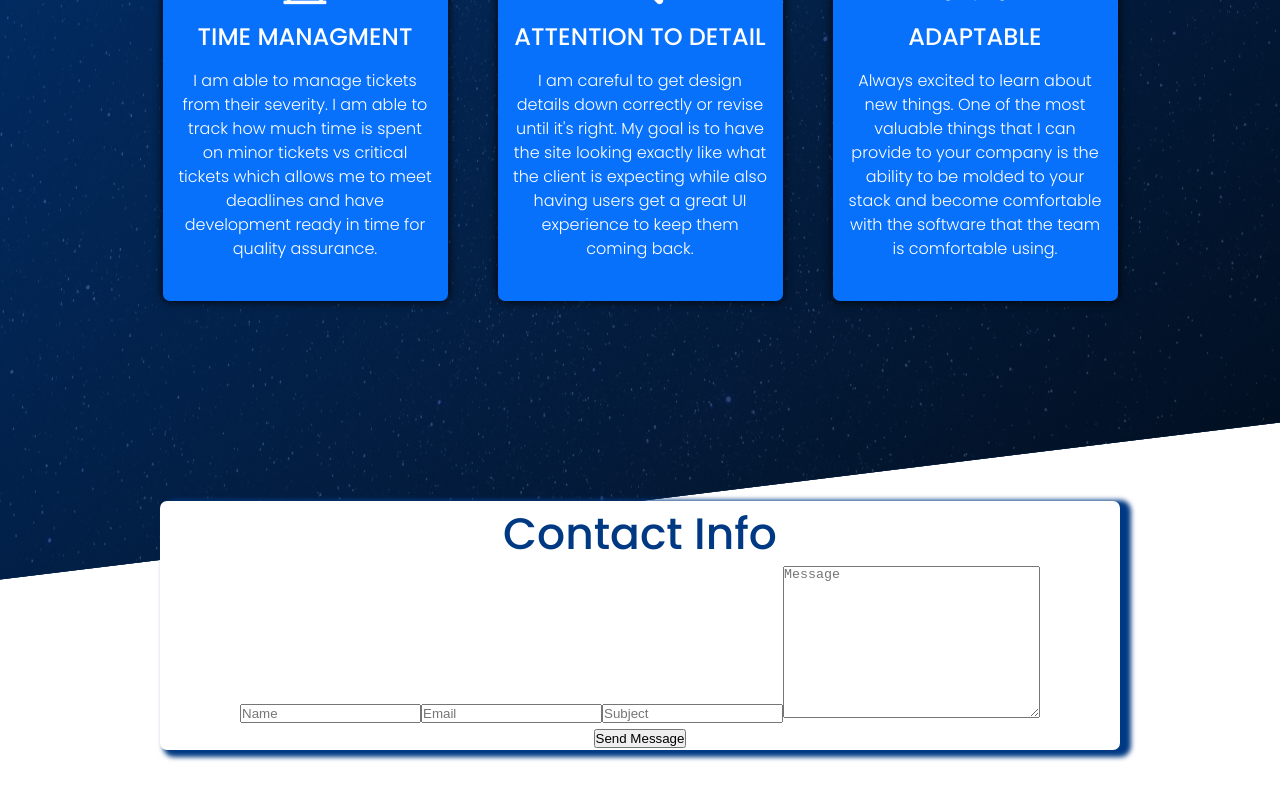
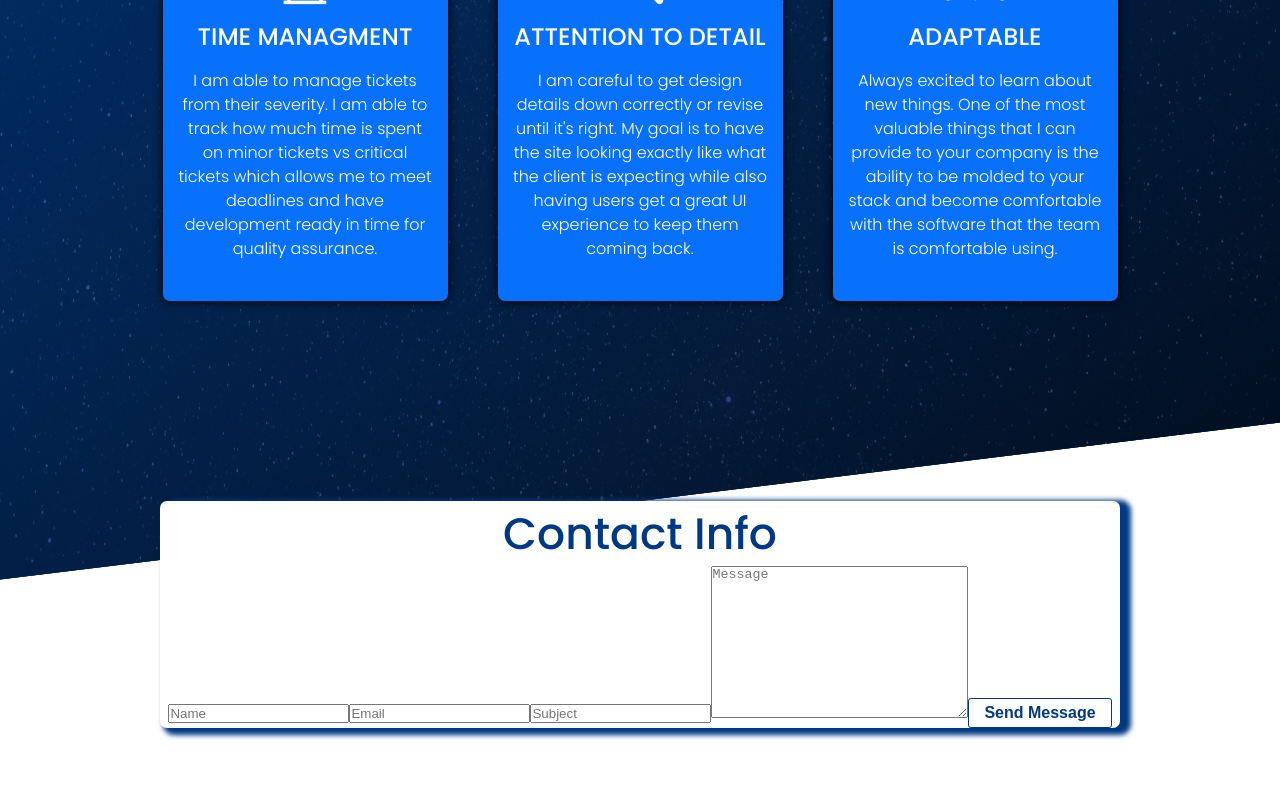
Before and after one commit to albert-anthony6/Portfolio-v3, a Vue app: page / in a window 1280 px wide. Shown: the part 1947-2747 px from the top of the page. Built offline with nearby package versions, Linux system fonts and the light colour scheme; a web font is replaced by a local one.

Commit message:
Added contact form to index.html

```diff
--- a/public/index.html
+++ b/public/index.html
@@ -23,7 +23,36 @@
         enabled. Please enable it to continue.</strong
       >
     </noscript>
-    <div id="app"></div>
+    <div id="app">
+      <form
+        name="contact"
+        method="POST"
+        netlify-honeypot="bot-field"
+        data-netlify="true"
+        hidden
+      >
+        <p class="hidden">
+          <label
+            >Dont' fill this out if you're a human: <input name="bot-field"
+          /></label>
+        </p>
+        <p>
+          <label>Name: <input type="text" name="name" /></label>
+        </p>
+        <p>
+          <label>Subject: <input type="text" name="subject" /></label>
+        </p>
+        <p>
+          <label>Email: <input type="text" name="email" /></label>
+        </p>
+        <p>
+          <label>Message: <textarea name="message"></textarea></label>
+        </p>
+        <p>
+          <button type="submit">Send</button>
+        </p>
+      </form>
+    </div>
     <!-- built files will be auto injected -->
   </body>
 </html>
--- a/src/components/ContactSection.vue
+++ b/src/components/ContactSection.vue
@@ -1,7 +1,17 @@
 <template>
-  <section class="contact">
+  <section class="contact-form">
     <h1>Contact Info</h1>
-    <form name="contact" action="POST" data-netlify="true">
+    <form
+      name="contact"
+      method="POST"
+      netlify-honeypot="bot-field"
+      data-netlify="true"
+    >
+      <p class="hidden">
+        <label
+          >Dont' fill this out if you're a human: <input name="bot-field"
+        /></label>
+      </p>
       <input type="text" name="name" id="name" placeholder="Name" />
       <input type="email" name="email" id="email" placeholder="Email" />
       <input type="text" name="subject" id="subject" placeholder="Subject" />
@@ -12,8 +22,7 @@
         rows="10"
         placeholder="Message"
       />
-      <div data-netlify-recaptcha="true"></div>
-      <input type="submit" name="submit" value="Send Message" />
+      <button type="submit">Send Message</button>
     </form>
   </section>
 </template>
@@ -25,7 +34,7 @@ export default {
 </script>
 
 <style scoped lang="scss">
-.contact {
+.contact-form {
   position: relative;
   background-color: $white;
   color: $primary-dark;
@@ -34,6 +43,9 @@ export default {
   margin: 0 auto;
   z-index: 2;
   border-radius: 7px;
+  .hidden {
+    display: none;
+  }
   h1 {
     font-size: 4.4rem;
     font-weight: 500;
```
